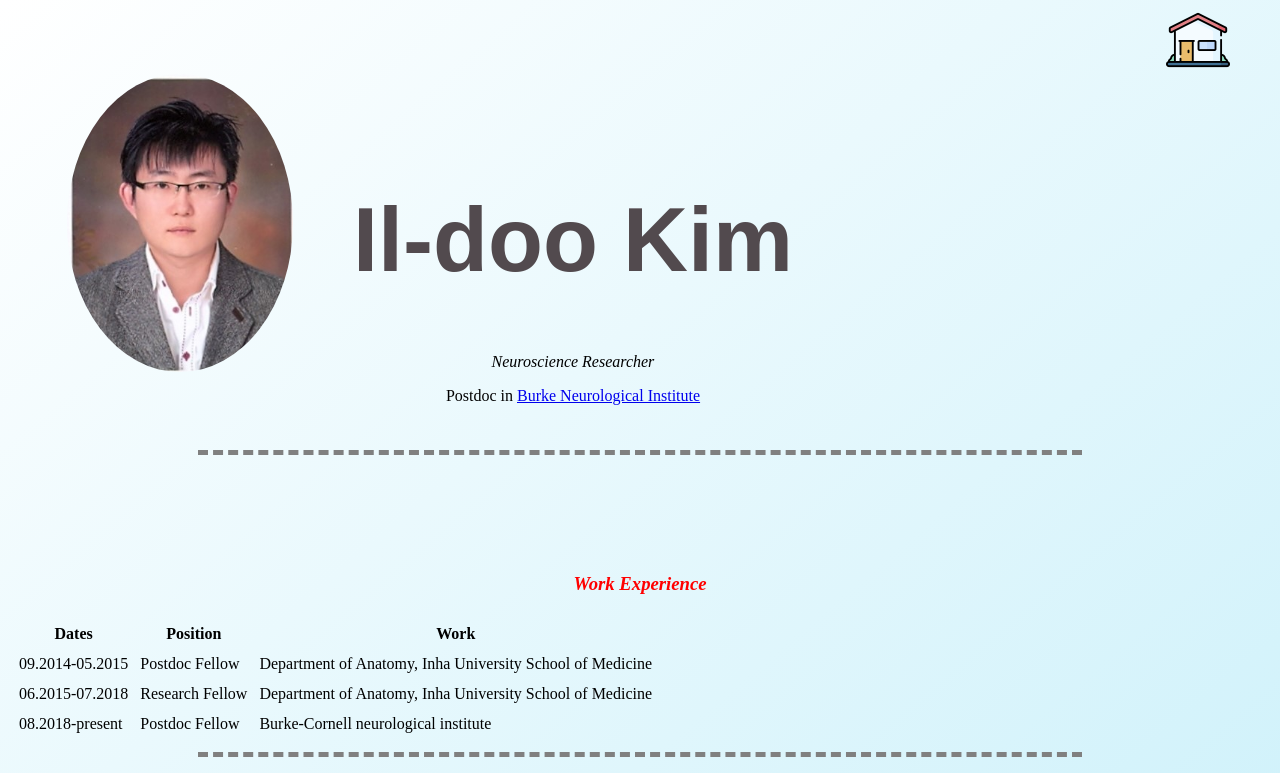
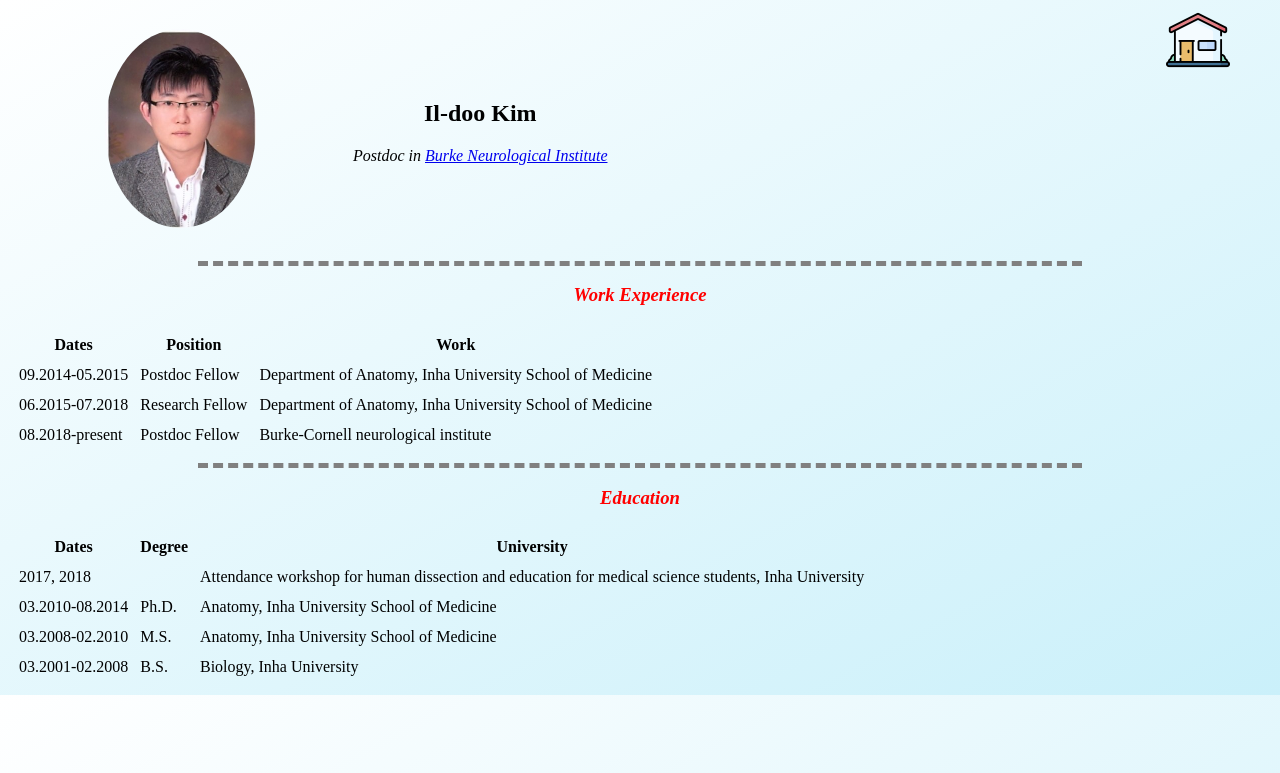
Before and after one commit to kidimlu/personal, a plain HTML site: page cv.html in a window 1280 px wide. Shown: the top 773 px of the page. Drawn offline with Linux system fonts and the light colour scheme.

Commit message:
Add files via upload

```diff
--- a/css/styles.css
+++ b/css/styles.css
@@ -10,6 +10,9 @@ h1 {color: #524a4e;
   padding-top: 100px;
 }
 
+h2 {
+  font-weight: bold;
+}
 thead {
   text-align: center;
 }
@@ -25,12 +28,11 @@ hr {
 h3 {
   color: red;
   font-style: italic;
-  padding-top: 100px;
 }
 
 .myPic {
   border-radius: 50%;
-  width: 75%;
+  width: 50%;
   height: auto;
 }
 .mouse2 {
--- a/cv.html
+++ b/cv.html
@@ -10,9 +10,8 @@
     <table cellspacing="20">
       <tr>
         <td><img class="myPic" src="css/myPic.jpg" alt="Il-doo profile picture"></td>
-        <td><h1>Il-doo Kim</h1>
-        <p><em>Neuroscience Researcher</em></p>
-        <p>Postdoc in <a href="burke.weill.cornell.edu">Burke Neurological Institute</a></p></td>
+        <td><h2>Il-doo Kim</h2>
+        <p><em>Postdoc in <a href="burke.weill.cornell.edu">Burke Neurological Institute</a></em></p></td>
       </tr>
     </table>
     <hr>
```
